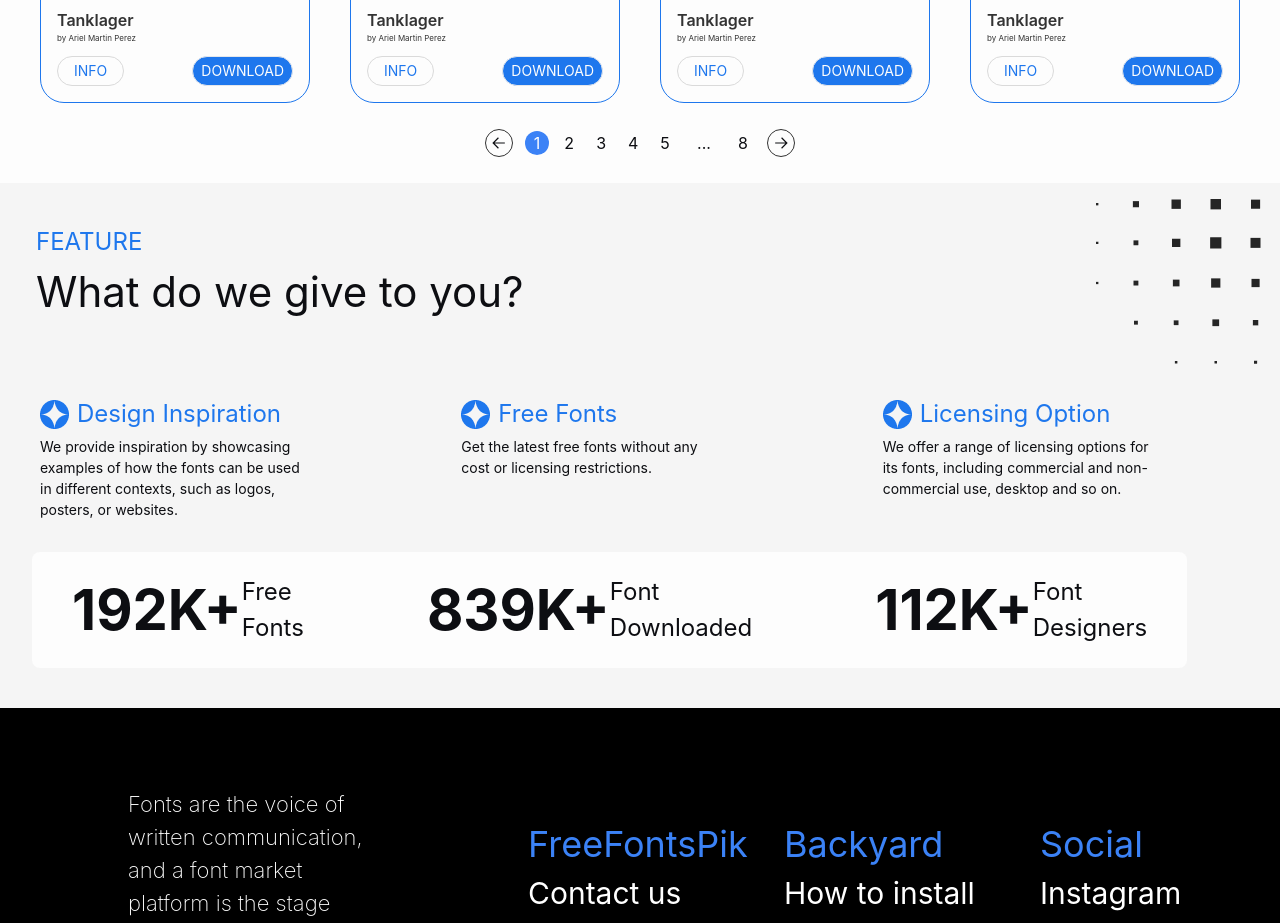
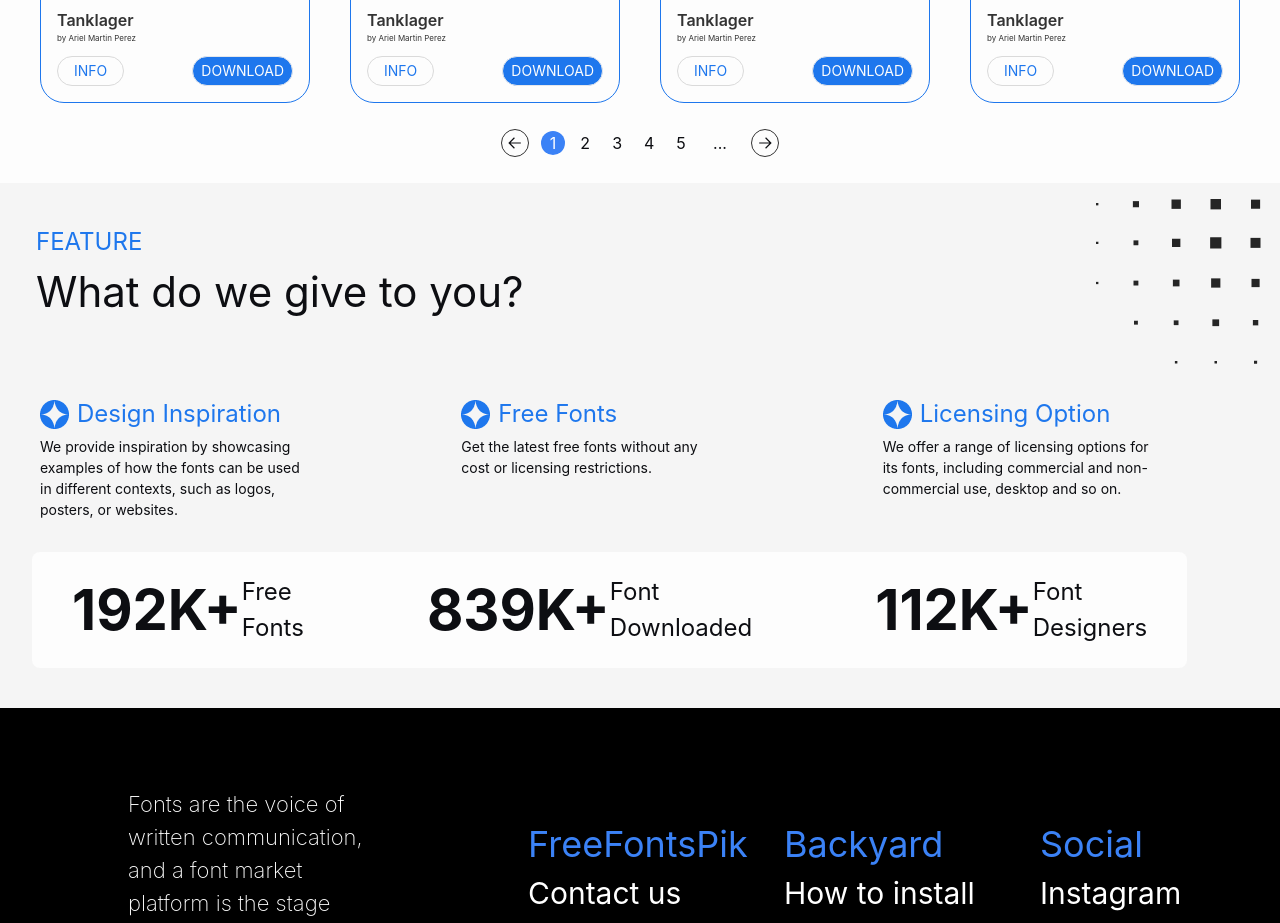
Before and after one commit to HarshDhaduk2001/freefontsspik, a React (Create React App) app: page / in a window 1280 px wide. Shown: the part 1880-2803 px from the top of the page. Built offline with nearby package versions, Linux system fonts and the light colour scheme.

Commit message:
categories page created and pagination added into home page

```diff
--- a/src/App.js
+++ b/src/App.js
@@ -18,6 +18,7 @@ import Signup from "./components/pages/Signup";
 import ForgotPassword from "./components/pages/ForgotPassword";
 import SetPassword from "./components/pages/SetPassword";
 import HomeDetails from "./components/pages/HomeDetails";
+import CategoriesDetail from "./components/pages/CategoriesDetail";
 
 const App = () => {
   const location = useLocation();
@@ -51,6 +52,7 @@ const App = () => {
 
           {/* Dynamic Route */}
           <Route path="/:id" element={<HomeDetails />} />
+          <Route path="categories/:id" element={<CategoriesDetail />} />
         </Routes>
       </div>
       {!hideHeaderFooter && <Footer />}
--- /dev/null
+++ b/src/components/Pagination.jsx
@@ -0,0 +1,136 @@
+import React from "react";
+import { GrLinkNext, GrLinkPrevious } from "react-icons/gr";
+
+const Home = (props) => {
+  const totalPages = Math.ceil(props.totalCards / props.cardsPerPage);
+
+  const renderPageNumbers = () => {
+    const pages = [];
+    const startPage = Math.max(1, props.currentPage - 2);
+    const endPage = Math.min(totalPages, props.currentPage + 2);
+
+    if (totalPages <= 5) {
+      for (let i = 1; i <= totalPages; i++) {
+        pages.push(
+          <button
+            key={i}
+            onClick={() => props.setCurrentPage(i)}
+            className={`w-6 h-6 mx-1 rounded-full ${
+              props.currentPage === i ? "bg-blue-500 text-white" : ""
+            }`}
+          >
+            {i}
+          </button>
+        );
+      }
+    } else {
+      if (props.currentPage <= 4) {
+        for (let i = 1; i <= 5; i++) {
+          pages.push(
+            <button
+              key={i}
+              onClick={() => props.setCurrentPage(i)}
+              className={`w-6 h-6 mx-1 rounded-full ${
+                props.currentPage === i ? "bg-blue-500 text-white" : ""
+              }`}
+            >
+              {i}
+            </button>
+          );
+        }
+        pages.push(
+          <span key="ellipsis-end" className="px-3 py-1 mx-1">
+            ...
+          </span>
+        );
+      } else if (
+        props.currentPage >= 5 &&
+        props.currentPage <= totalPages - 4
+      ) {
+        pages.push(
+          <span key="ellipsis-start" className="px-3 py-1 mx-1">
+            ...
+          </span>
+        );
+
+        for (let i = startPage; i <= endPage; i++) {
+          pages.push(
+            <button
+              key={i}
+              onClick={() => props.setCurrentPage(i)}
+              className={`w-6 h-6 mx-1 rounded-full ${
+                props.currentPage === i ? "bg-blue-500 text-white" : ""
+              }`}
+            >
+              {i}
+            </button>
+          );
+        }
+
+        pages.push(
+          <span key="ellipsis-end" className="px-3 py-1 mx-1">
+            ...
+          </span>
+        );
+      } else {
+        pages.push(
+          <span key="ellipsis-start" className="px-3 py-1 mx-1">
+            ...
+          </span>
+        );
+
+        for (let i = totalPages - 4; i <= totalPages; i++) {
+          pages.push(
+            <button
+              key={i}
+              onClick={() => props.setCurrentPage(i)}
+              className={`w-6 h-6 mx-1 rounded-full ${
+                props.currentPage === i ? "bg-blue-500 text-white" : ""
+              }`}
+            >
+              {i}
+            </button>
+          );
+        }
+      }
+    }
+
+    return pages;
+  };
+
+  const goToPrevPage = () => {
+    if (props.currentPage > 1) {
+      props.setCurrentPage((prev) => prev - 1);
+    }
+  };
+
+  const goToNextPage = () => {
+    if (props.currentPage < totalPages) {
+      props.setCurrentPage((prev) => prev + 1);
+    }
+  };
+
+  return (
+    <div className="flex items-center justify-center my-6">
+      <button
+        onClick={goToPrevPage}
+        disabled={props.currentPage === 1}
+        className={`w-7 h-7 text-sm mx-2 flex items-center justify-center rounded-full border border-[#333333]`}
+      >
+        <GrLinkPrevious />
+      </button>
+
+      {renderPageNumbers()}
+
+      <button
+        onClick={goToNextPage}
+        disabled={props.currentPage === totalPages}
+        className={`w-7 h-7 text-sm mx-2 flex items-center justify-center rounded-full border border-[#333333]`}
+      >
+        <GrLinkNext />
+      </button>
+    </div>
+  );
+};
+
+export default Home;
--- a/src/components/pages/Categories.jsx
+++ b/src/components/pages/Categories.jsx
@@ -1,12 +1,57 @@
-import React from "react";
+import React, { useState } from "react";
 import Feature from "../Feature";
-import FavouriteFont from "../FavouriteFont";
+import img from "../../assets/images/common";
+import Pagination from "../Pagination";
+import { useNavigate } from "react-router-dom";
+
+const Card = () => {
+  const navigate = useNavigate();
+  return (
+    <div
+      className="border border-[#DADADA] rounded-2xl flex flex-col items-center justify-center"
+      onClick={() => navigate("/categories/2")}
+    >
+      <img
+        src={img.DetailsImage}
+        alt=""
+        className="rounded-lg w-[200px] h-[100px] md:w-[250px] md:h-[170px] lg:w-[300px] lg:h-[200px]"
+      />
+      <p className="lg:text-[24px]  my-1 lg:my-2 text-dar">Display</p>
+    </div>
+  );
+};
 
 const Categories = () => {
+  const totalCards = 160;
+  const cardsPerPage = 20;
+
+  const [currentPage, setCurrentPage] = useState(1);
+
+  const cardsArray = Array(totalCards).fill(<Card />);
+
+  const getPaginatedCards = () => {
+    const startIndex = (currentPage - 1) * cardsPerPage;
+    const endIndex = startIndex + cardsPerPage;
+    return cardsArray.slice(startIndex, endIndex);
+  };
   return (
     <>
-      <FavouriteFont />
-      <div className="mx-10"></div>
+      <div className="flex flex-col items-center justify-center lg:mx-10 dark:text-white mb-10 mx-10">
+        <p className="text-blueColor text-[20px] lg:text-[24px]">CATEGORIES</p>
+        <div className="bg-white dark:bg-blackColor dark:text-white px-2 -top-4 lg:-top-9 text-[20px] md:text-[26px] lg:text-[42px] text-center font-semibold mb-8">
+          Browse Your Favorite
+        </div>
+        <div className="grid grid-cols-2 lg:grid-cols-3 xl:grid-cols-4 gap-10">
+          {getPaginatedCards()}
+        </div>
+
+        <Pagination
+          totalCards={totalCards}
+          cardsPerPage={cardsPerPage}
+          currentPage={currentPage}
+          setCurrentPage={setCurrentPage}
+        />
+      </div>
       <Feature />
     </>
   );
--- /dev/null
+++ b/src/components/pages/CategoriesDetail.jsx
@@ -0,0 +1,9 @@
+import React from 'react'
+
+const CategoriesDetail = () => {
+  return (
+    <div>CategoriesDetail</div>
+  )
+}
+
+export default CategoriesDetail
--- a/src/components/pages/Home.jsx
+++ b/src/components/pages/Home.jsx
@@ -1,13 +1,12 @@
 import React, { useState } from "react";
 import FontCard from "../FontCard";
-import { GrLinkNext, GrLinkPrevious } from "react-icons/gr";
 import Feature from "../Feature";
 import FavouriteFont from "../FavouriteFont";
+import Pagination from "../Pagination";
 
 const Home = () => {
   const totalCards = 160;
   const cardsPerPage = 20;
-  const totalPages = Math.ceil(totalCards / cardsPerPage);
 
   const [currentPage, setCurrentPage] = useState(1);
 
@@ -19,44 +18,6 @@ const Home = () => {
     return cardsArray.slice(startIndex, endIndex);
   };
 
-  const renderPageNumbers = () => {
-    const pages = [];
-    for (let i = 1; i <= totalPages; i++) {
-      if (i <= 5 || i === totalPages) {
-        pages.push(
-          <button
-            key={i}
-            onClick={() => setCurrentPage(i)}
-            className={`w-6 h-6 mx-1 rounded-full ${
-              currentPage === i ? "bg-blue-500 text-white" : ""
-            }`}
-          >
-            {i}
-          </button>
-        );
-      } else if (i === 6) {
-        pages.push(
-          <span key="ellipsis" className="px-3 py-1 mx-1">
-            ...
-          </span>
-        );
-      }
-    }
-    return pages;
-  };
-
-  const goToPrevPage = () => {
-    if (currentPage > 1) {
-      setCurrentPage((prev) => prev - 1);
-    }
-  };
-
-  const goToNextPage = () => {
-    if (currentPage < totalPages) {
-      setCurrentPage((prev) => prev + 1);
-    }
-  };
-
   return (
     <>
       <FavouriteFont />
@@ -65,25 +26,12 @@ const Home = () => {
           {getPaginatedCards()}
         </div>
 
-        <div className="flex items-center justify-center my-6">
-          <button
-            onClick={goToPrevPage}
-            disabled={currentPage === 1}
-            className={`w-7 h-7 text-sm mx-2 flex items-center justify-center rounded-full border border-[#333333]`}
-          >
-            <GrLinkPrevious />
-          </button>
-
-          {renderPageNumbers()}
-
-          <button
-            onClick={goToNextPage}
-            disabled={currentPage === totalPages}
-            className={`w-7 h-7 text-sm mx-2 flex items-center justify-center rounded-full border border-[#333333]`}
-          >
-            <GrLinkNext />
-          </button>
-        </div>
+        <Pagination
+          totalCards={totalCards}
+          cardsPerPage={cardsPerPage}
+          currentPage={currentPage}
+          setCurrentPage={setCurrentPage}
+        />
       </div>
       <Feature />
     </>
```
